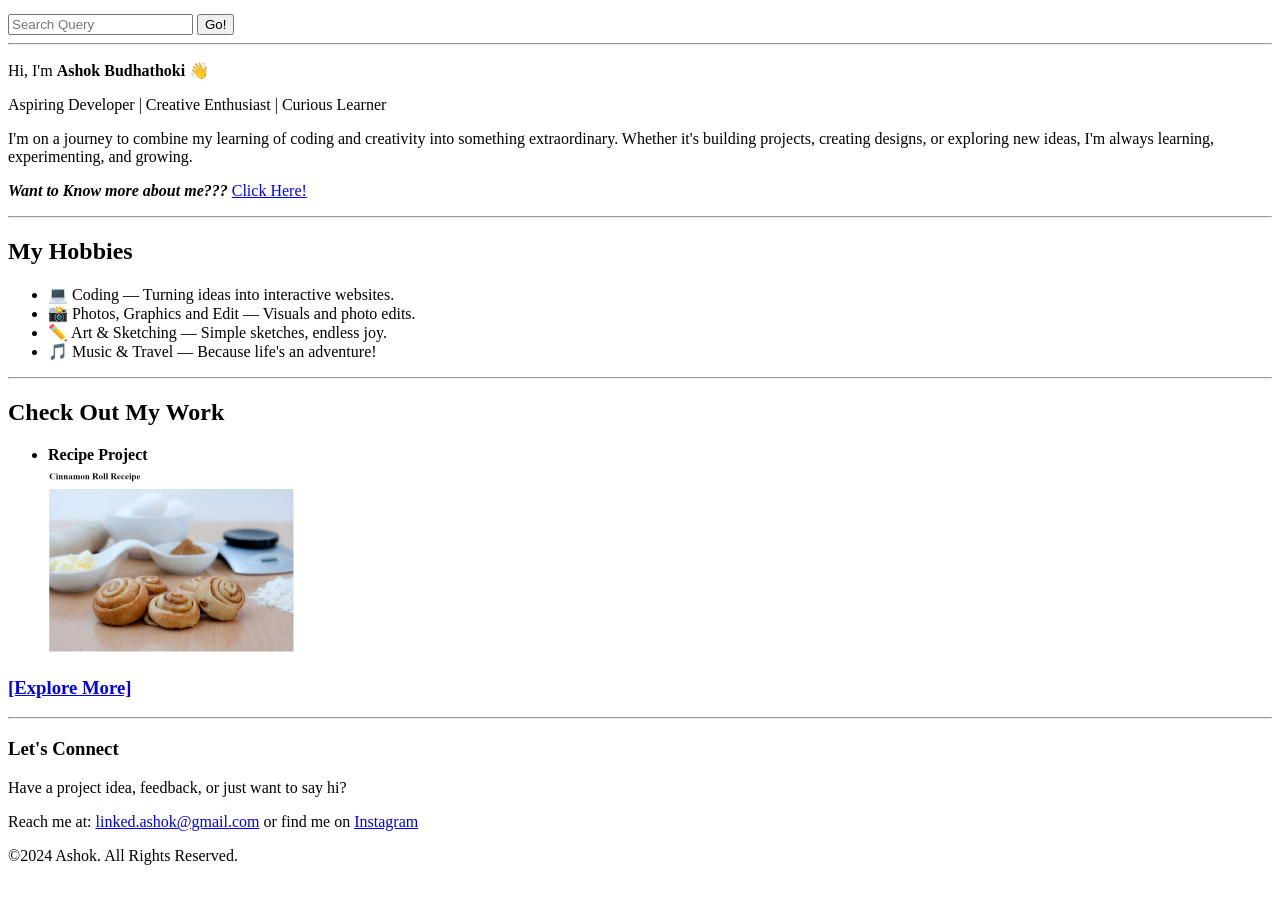
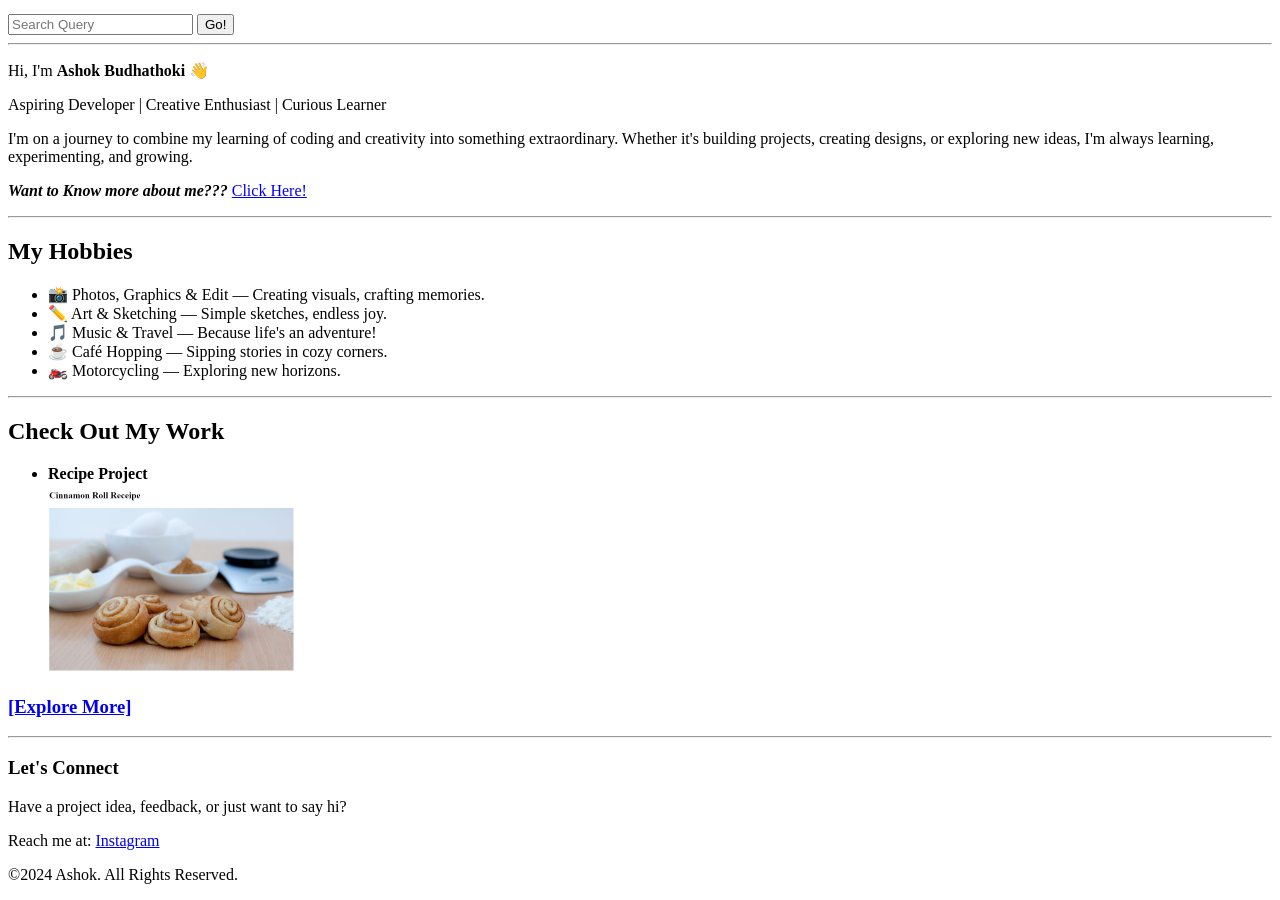
Before and after one commit to ashok404-debug/html-portfolio, a plain HTML site: page index.html in a window 1280 px wide. Shown: the part 154-1054 px from the top of the page. Drawn offline with Linux system fonts and the light colour scheme.

Commit message:
Update index.html

```diff
--- a/index.html
+++ b/index.html
@@ -42,10 +42,13 @@
       <section>
         <h2>My Hobbies</h2>
         <ul>
-          <li>💻 Coding — Turning ideas into interactive websites.</li>
-          <li>📸 Photos, Graphics and Edit — Visuals and photo edits.</li>
+          <li>
+            📸 Photos, Graphics & Edit — Creating visuals, crafting memories.
+          </li>
           <li>✏️ Art & Sketching — Simple sketches, endless joy.</li>
           <li>🎵 Music & Travel — Because life's an adventure!</li>
+          <li>☕ Café Hopping — Sipping stories in cozy corners.</li>
+          <li>🏍️ Motorcycling — Exploring new horizons.</li>
         </ul>
       </section>
       <hr />
@@ -68,8 +71,6 @@
         <p>Have a project idea, feedback, or just want to say hi?</p>
         <p>
           Reach me at:
-          <a href="mailto:linked.ashok@gmail.com">linked.ashok@gmail.com</a> or
-          find me on
           <a href="https://www.instagram.com/ashok.budhathokii/">Instagram</a>
         </p>
         <p>&COPY;2024 Ashok. All Rights Reserved.</p>
```
